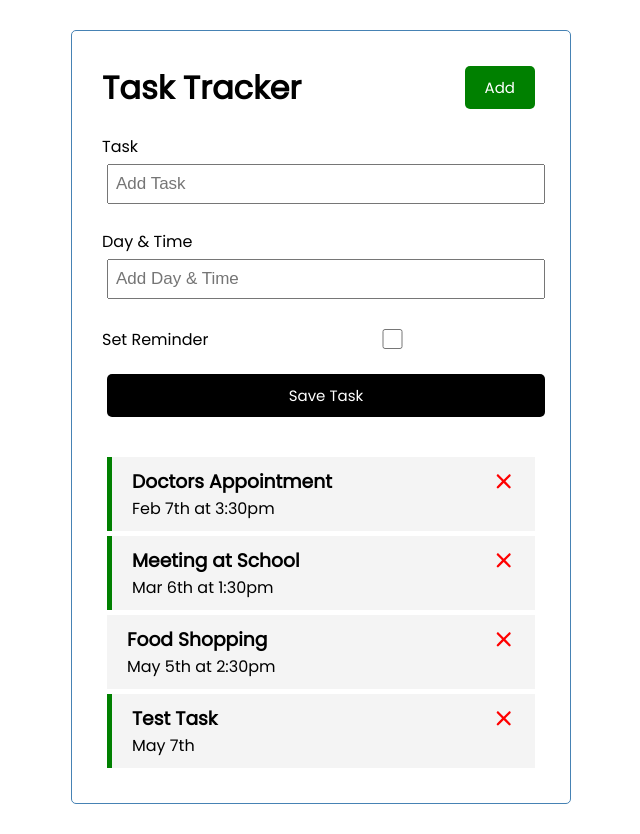
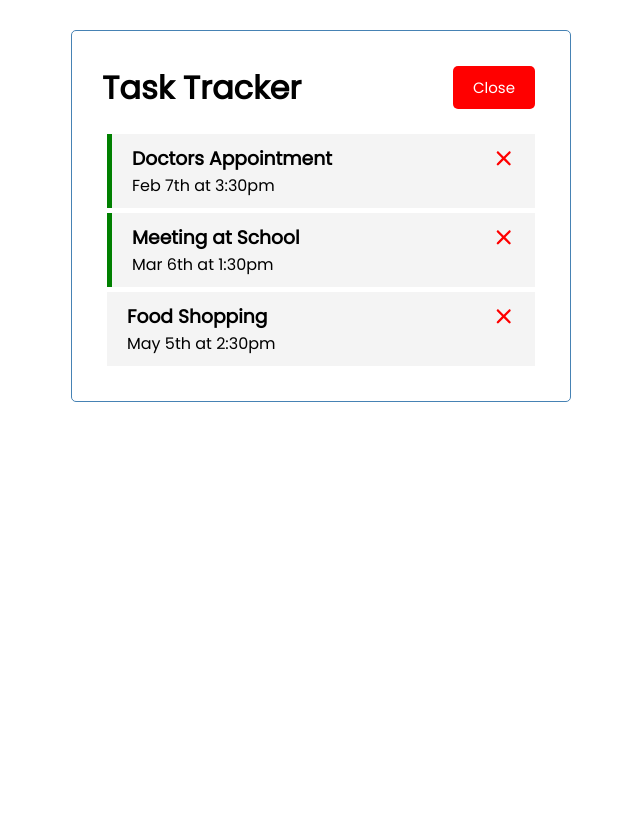
Before and after one commit to albertombundi/Task-Tracer, an Angular app: page / in a window 1280 px wide. Shown: the whole page, without its empty margins (319-959 px from the left). After the commit the page ends 800 px from the top, so only its background shows below. Built offline with nearby package versions, Linux system fonts and the light colour scheme; data requests are answered from the project's data file.

Commit message:
Toggle & UI Service

```diff
--- a/db.json
+++ b/db.json
@@ -17,12 +17,6 @@
       "text": "Food Shopping",
       "day": "May 5th at 2:30pm",
       "reminder": false
-    },
-    {
-      "id": "a984",
-      "text": "Test Task",
-      "day": "May 7th",
-      "reminder": true
     }
   ]
 }
--- a/src/app/components/add-task/add-task.html
+++ b/src/app/components/add-task/add-task.html
@@ -1,4 +1,4 @@
-<form class="add-form" (ngSubmit)="onSubmit()">
+<form *ngIf="showAddTask" class="add-form" (ngSubmit)="onSubmit()">
     <div class="form-control">
         <label for="text">Task</label>
         <input type="text" name="text" [(ngModel)]="text" id="text" placeholder="Add Task" />
--- a/src/app/components/add-task/add-task.ts
+++ b/src/app/components/add-task/add-task.ts
@@ -1,11 +1,14 @@
 import { Component, Output, EventEmitter } from '@angular/core';
+import { Ui } from '../../services/ui';
+import { Subscription } from 'rxjs';
 import {FormsModule} from '@angular/forms';
 import { Task } from '../../Task';
+import { NgIf } from '@angular/common';
 
 @Component({
   selector: 'app-add-task',
   standalone: true,
-  imports: [FormsModule],
+  imports: [FormsModule, NgIf],
   templateUrl: './add-task.html',
   styleUrls: ['./add-task.css']
 })
@@ -14,7 +17,14 @@
   text!: string;
   day!: string;
   reminder: boolean = false;
+  showAddTask!: boolean;
+  subscription!: Subscription;
 
+  constructor(private ui: Ui) {
+    this.subscription = this.ui
+      .onToggle()
+      .subscribe((value) => (this.showAddTask = value));
+  }
 
   onSubmit() {
     if(!this.text) {
--- a/src/app/components/header/header.html
+++ b/src/app/components/header/header.html
@@ -1,8 +1,8 @@
 <header>
     <h1>{{ title }}</h1>
     <app-button
-    color="green"
-    text="Add"
-    (btnClick)="toggleAddTask()">
+        color="{{showAddTask ? 'red' : 'green'}}"
+        text="{{showAddTask ? 'Close' : 'Add'}}"
+        (btnClick)="toggleAddTask()">
     </app-button>
 </header>
--- a/src/app/components/header/header.ts
+++ b/src/app/components/header/header.ts
@@ -1,15 +1,28 @@
 import { Component } from '@angular/core';
 import { Button } from '../button/button';
+import { Ui } from '../../services/ui';
+import { Subscription } from 'rxjs';
+
 @Component({
   selector: 'app-header',
   standalone: true,
-  imports: [ Button ],
+  imports: [ Button,  ],
   templateUrl: './header.html',
   styleUrls: ['./header.css']
 })
 export class Header {
   title: string = 'Task Tracker';
+  showAddTask: boolean = true;
+  subscription!: Subscription;
+
+  constructor(private ui: Ui) {
+    this.subscription = this.ui
+    .onToggle()
+    .subscribe(value => this.showAddTask = value);
+  }
+
   toggleAddTask() {
-    console.log('Toggle');
+    this.ui.toggleAddTask();
   }
+
 }
--- /dev/null
+++ b/src/app/services/ui.ts
@@ -0,0 +1,21 @@
+import { Injectable } from '@angular/core';
+import { Observable, Subject } from 'rxjs';
+
+@Injectable({
+  providedIn: 'root'
+})
+export class Ui {
+  private showAddTask: boolean = false;
+  private subject = new Subject<any>();
+
+  toggleAddTask(): void {
+    console.log('Toggle');
+    this.showAddTask = !this.showAddTask;
+    this.subject.next(this.showAddTask);
+  }
+
+  onToggle(): Observable<any> {
+    return this.subject.asObservable();
+  }
+
+}
```
Also changed, not shown: src/app/components/button/button.html (+3 -6 lines), 1 other file (tests, documents, lock files or other folders).
